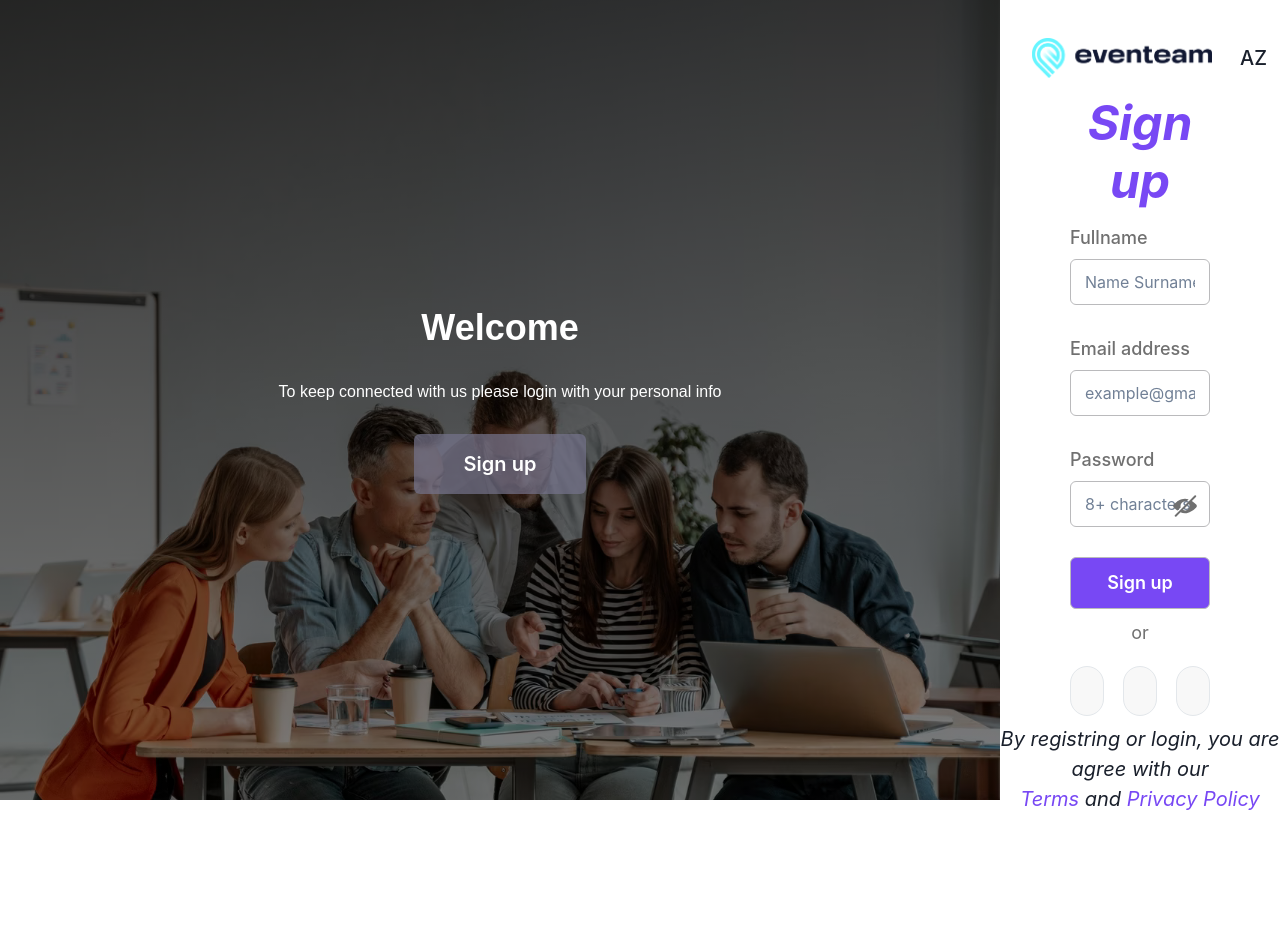
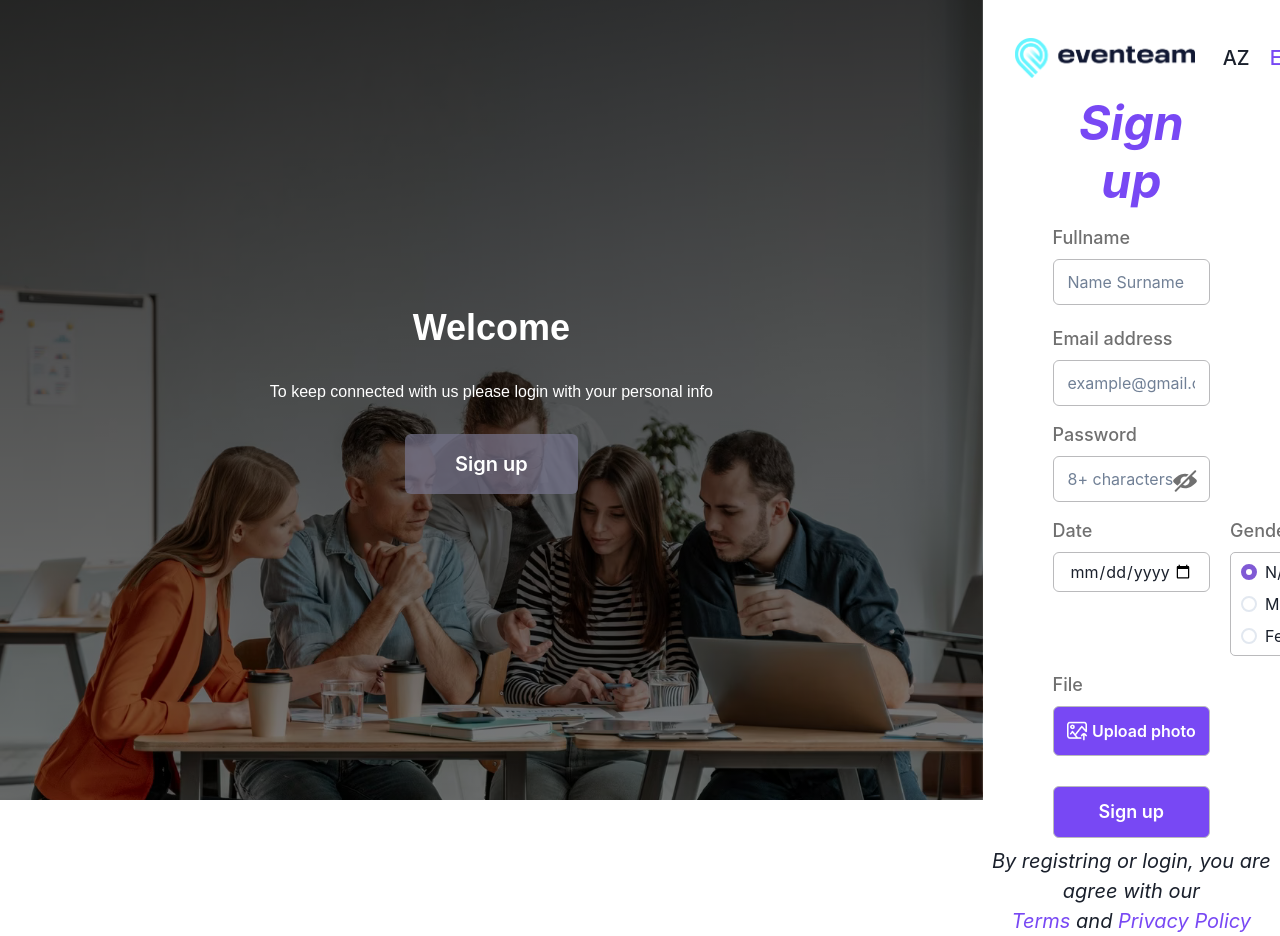
Before and after one commit to gadirov/eventeam, a React (Create React App) app: page /sign-in/signup in a window 1280 px wide. Shown: the top 936 px of the page. Before the commit the page ends 814 px from the top, so only its background shows below. Built offline with nearby package versions, Linux system fonts and the light colour scheme; no server answers; what axios-auth-refresh would draw is missing.

Commit message:
fixed sign up ui

```diff
--- a/src/App.tsx
+++ b/src/App.tsx
@@ -1,6 +1,4 @@
 import React from "react";
-
-import { useDetails } from "./hooks/useDetails.ts";
 import { BrowserRouter, Route, Routes } from "react-router-dom";
 import Layout from "./components/layout/index.tsx";
 import Home from "./components/layout/home/index.tsx";
@@ -14,8 +12,6 @@ import Event from "./components/layout/event.tsx";
 import SearchEvent from "./components/layout/searchEvent.tsx";
 import  DetailView from "./components/detail/index.tsx";
 function App() {
-  const { data } = useDetails();
-  console.log("-----", data);
 
   return (
     <BrowserRouter>
--- a/src/components/layout/searchEvent.tsx
+++ b/src/components/layout/searchEvent.tsx
@@ -31,8 +31,8 @@ export default function SearchEvent() {
 
   }
   return (
-    <Box pt="200px">
-      <Container maxW="1170px">
+    <Box p="200px 0 ">
+      <Container maxW="80vw">
         <Input
           py={"20px"}
           size={"lg"}
--- a/src/components/login/signIn/InputPassword.tsx
+++ b/src/components/login/signIn/InputPassword.tsx
@@ -20,15 +20,15 @@ export default function InputPassword() {
 
   return (
     <FormControl isInvalid={!!methods.formState.errors.password}>
-      <FormLabel mt="30px" color="#707070" fontSize="18px">
+      <FormLabel mt="15px" color="#707070" fontSize="18px">
         Password
       </FormLabel>
       <InputGroup>
         <Controller
           name="password"
           control={methods.control}
-          // rules={{
-          // required: "This field is required",
+          rules={{
+          required: "This field is required",
           // pattern: {
           //   value: /^(?=.*[A-Z])(?=.*\d)[A-Za-z\d]+$/,
           //   message:
@@ -38,7 +38,7 @@ export default function InputPassword() {
           //   value: 8,
           //   message: "Password must be at least 8 characters long",
           // }
-          // }}
+          }}
           render={({ field }) => (
             <Input
               {...field}
--- /dev/null
+++ b/src/components/login/signUp/InputDate.tsx
@@ -0,0 +1,33 @@
+import { FormControl, FormErrorMessage, FormLabel, Input } from "@chakra-ui/react";
+import React from "react";
+import { Controller, useFormContext } from "react-hook-form";
+
+interface FormValues {
+    date: string;
+  }
+export default function InputDate() {
+  const methods = useFormContext<FormValues>();
+
+  return (
+    <FormControl isInvalid={!!methods.formState.errors.date} mb="10px" >
+        <FormLabel mt="15px" color="#707070" fontSize="18px">Date</FormLabel>
+        <Controller
+            name="date"
+            control={methods.control}
+            rules={{
+            required: "This field is required",
+            }}
+            render={({ field }) => (
+            <Input
+                {...field}
+                border="1px solid #bababc"
+                placeholder="Select Date and Time"
+                size="md"
+                type="date"
+            />
+            )}
+        />
+        <FormErrorMessage>{methods.formState.errors?.date?.message }</FormErrorMessage>
+    </FormControl>
+  );
+}
--- /dev/null
+++ b/src/components/login/signUp/InputFile.tsx
@@ -0,0 +1,53 @@
+import { Box, FormControl, FormLabel, Image, Input, Text } from "@chakra-ui/react";
+import React, { useRef, useState } from "react";
+
+export default function InputFile() {
+    const  fileref = useRef<HTMLInputElement>(null);
+    const [file, setFile] = useState();
+    const uploaderHandler = () => {
+        fileref.current?.click()
+    }
+    const changeHandler = (e:any) => {
+        setFile(e.target.files[0].name)
+    }
+  return (
+        <FormControl mt="5px">
+            <FormLabel color="#707070" fontSize="18px">File</FormLabel>
+            <Box
+                display="flex"
+                alignItems="center"
+                justifyContent="center"
+                w="100%"
+                cursor="pointer"
+                textAlign="center"
+                _hover={{ color: "white" }}
+                p="12px 0"
+                borderRadius="6px"
+                border="1px solid #bababc"
+                fontWeight="600"
+                color="#fff"
+                bg="#7848F4"
+                gap="5px"
+                onClick={uploaderHandler}
+                >
+                <Image
+                src="../assests/login/photo.png"
+                alt="Dan Abramov"
+                w="20px"
+                h="20px"
+                cursor="pointer"
+                />
+                <Text>Upload photo</Text>
+            </Box>
+            {file && <Text textAlign="center" color="#7848F4">{file}</Text>}
+            <Input
+            onChange={changeHandler}
+            ref={fileref}
+            display="none"
+            type="file"
+            w="50px"
+            h="50px"
+            />
+        </FormControl>
+  );
+}
--- a/src/components/login/signUp/InputFullname.tsx
+++ b/src/components/login/signUp/InputFullname.tsx
@@ -3,23 +3,23 @@ import React from "react";
 import { Controller, useFormContext } from "react-hook-form";
 
 interface FormValues {
-    text: string;
+    fullname: string;
   }
 export default function InputFullname() {
   const methods = useFormContext<FormValues>();
 
   return (
-    <FormControl isInvalid={!!methods.formState.errors.text} mb="30px">
+    <FormControl isInvalid={!!methods.formState.errors.fullname} mb="20px">
         <FormLabel color="#707070" fontSize="18px">Fullname</FormLabel>
         <Controller
-            name="text"
+            name="fullname"
             control={methods.control}
             rules={{
             required: "This field is required",
-            pattern: {
-                value: /^[A-Z][a-z]*\s[A-Z][a-z]*$/,
-                message: "Please use uppercase for the first letter of both name and surname.",
-              },
+            // pattern: {
+            //     value: /^[A-Z][a-z]*\s[A-Z][a-z]*$/,
+            //     message: "Please use uppercase for the first letter of both name and surname.",
+            //   },
 
             }}
             render={({ field }) => (
@@ -32,7 +32,7 @@ export default function InputFullname() {
             />
             )}
         />
-        <FormErrorMessage>{methods.formState.errors?.text?.message }</FormErrorMessage>
+        <FormErrorMessage>{methods.formState.errors?.fullname?.message }</FormErrorMessage>
     </FormControl>
   );
 }
--- a/src/components/login/signUp/index.tsx
+++ b/src/components/login/signUp/index.tsx
@@ -1,24 +1,30 @@
 import React from "react";
-import { Box, Button, FormControl, Heading, Text, VStack } from "@chakra-ui/react";
+import { Box, Button, FormControl, Heading, VStack } from "@chakra-ui/react";
 import Header from "../Header.tsx";
 import Footer from "../Footer.tsx";
 import InputPassword from "../signIn/InputPassword.tsx";
 import InputText from "../signIn/InputText.tsx";
-import SocialIcons from "../signIn/SocialIcons.tsx";
+// import SocialIcons from "../signIn/SocialIcons.tsx";
 import { FormProvider, useForm } from "react-hook-form";
 import InputFullname from "./InputFullname.tsx";
+import InputDate from "./InputDate.tsx";
+import InputRadio from "./inputGender.tsx";
+import InputFile from "./InputFile.tsx";
 // import { DevTool } from "@hookform/devtools";
 
 const SignUp = () => {
   const methods = useForm({
     defaultValues:{
-      text:"",
-      email: "",
-      password: ""
+      fullname:"",
+      login: "",
+      password: "",
+      date:"",
+      gender: "",
+      file:""
     }
   });
   const onSubmit = (data: any) => {
-    console.log(data);
+    console.log(data.file);
   };
   return (
     <FormProvider {...methods}>
@@ -30,22 +36,26 @@ const SignUp = () => {
         p="10px 0"
       >
         <Header />
-        <Box w="50%" display="flex" flexDirection="column" gap="10px">
+        <Box w="53%" display="flex" flexDirection="column" gap="10px">
           <Heading textAlign="center" m="-20px 0 5px 0" fontSize="48px" color="#7848F4" fontStyle="italic">Sign up</Heading>
           <FormControl as="form" onSubmit={methods.handleSubmit(onSubmit)}>
             <InputFullname />
             <InputText />
             <InputPassword/>
+            <Box display="flex" gap="20px">
+              <InputDate />
+              <InputRadio />
+            </Box>
+            <InputFile />
             <Button mt="30px" w="100%" cursor="pointer" _hover={{color:"white"}} p="25px 0"  type="submit" borderRadius="6px" border="1px solid #bababc" fontSize="18px" fontWeight="600" color="#fff" bg="#7848F4">Sign up</Button>
           </FormControl>
-          <Text textAlign="center" color="#707070" fontSize="18px">or</Text>
-          <SocialIcons />
+          {/* <Text textAlign="center" color="#707070" fontSize="18px">or</Text> */}
+          {/* <SocialIcons /> */}
         </Box>
         <Footer />
       </VStack>
       {/* <DevTool control={methods.control} /> */}
     </FormProvider>
-
   );
 };
 
--- /dev/null
+++ b/src/components/login/signUp/inputGender.tsx
@@ -0,0 +1,34 @@
+import { FormControl, FormErrorMessage, FormLabel,  Radio, RadioGroup, Stack } from "@chakra-ui/react";
+import React, { useState } from "react";
+import { Controller, useFormContext } from "react-hook-form";
+
+interface FormValues {
+    gender: string;
+  }
+export default function InputRadio() {
+  const methods = useFormContext<FormValues>();
+  const [value, setValue] = useState('N/A')
+
+  return (
+    <FormControl isInvalid={!!methods.formState.errors.gender} mb="10px">
+        <FormLabel mt="15px" color="#707070" fontSize="18px">Gender</FormLabel>
+        <Controller
+            name="gender"
+            control={methods.control}
+            rules={{
+            required: "This field is required",
+            }}
+            render={({ field }) => (
+                <RadioGroup  onChange={setValue} value={value}  border="1px solid #bababc" p="7px 10px" borderRadius="5px">
+                    <Stack direction='row' spacing={2} flexWrap="wrap" {...field}>
+                        <Radio  colorScheme='purple'  size="md" value='N/A'>N/A</Radio>
+                        <Radio  colorScheme='purple'  size="md" value='Male'>Male</Radio>
+                        <Radio  colorScheme='purple'  size="md" value='Female'>Female</Radio>
+                    </Stack>
+                </RadioGroup>
+            )}
+        />
+        <FormErrorMessage>{methods.formState.errors?.gender?.message }</FormErrorMessage>
+    </FormControl>
+  );
+}
--- a/src/hooks/useSignIn.ts
+++ b/src/hooks/useSignIn.ts
@@ -6,6 +6,7 @@ import { useToast } from "@chakra-ui/react";
 export const useSignIn = () => {
   const navigate = useNavigate();
   const toast = useToast();
+
   const submit = async (data) => {
     try {
       const res = await post("user/login/signIn", data);
@@ -13,7 +14,7 @@ export const useSignIn = () => {
       Cookies.set("userId", res.body.userId);
       toast({
         position: "top",
-        title: "success",
+        title: "Successly login",
         status: "success",
         isClosable: true,
       });
@@ -21,7 +22,7 @@ export const useSignIn = () => {
     } catch (error) {
       toast({
         position: "top",
-        title: "error",
+        title: "Incorrect username or password",
         status: "error",
         isClosable: true,
       });
```
Also changed, not shown: src/components/Datepicker/Datepicker.tsx (+36 -39 lines), src/components/login/signIn/InputText.tsx (+4 -4 lines), public/assests/login/photo.png (added).
